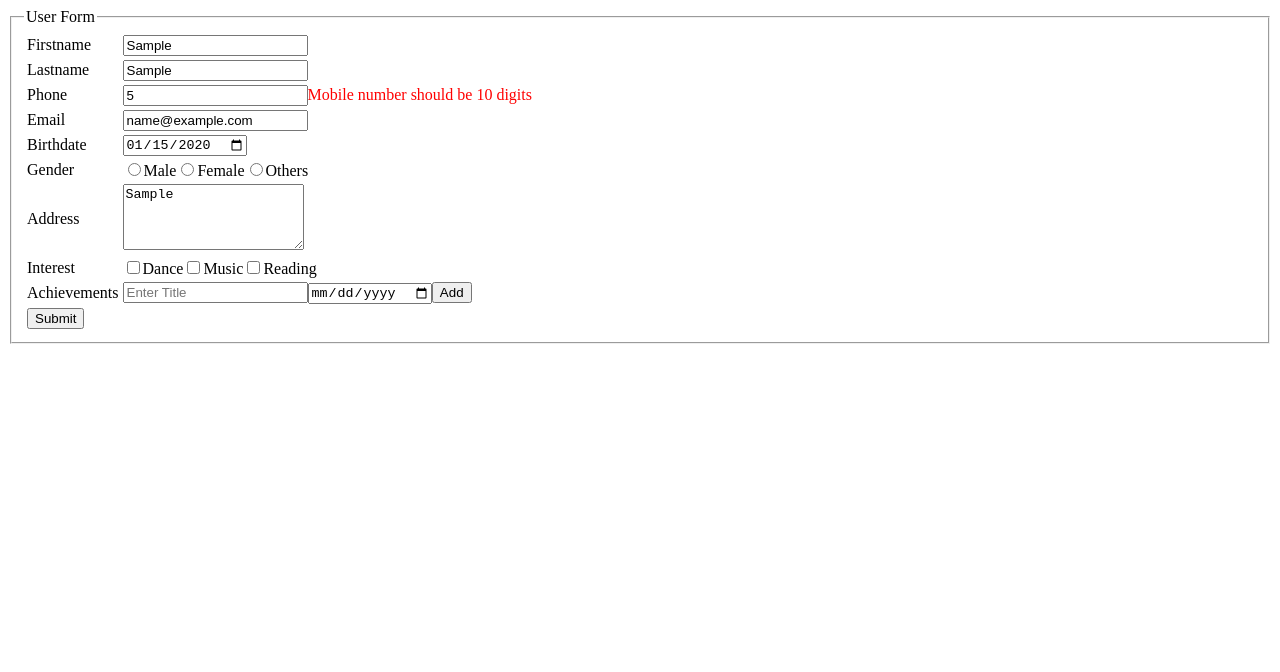
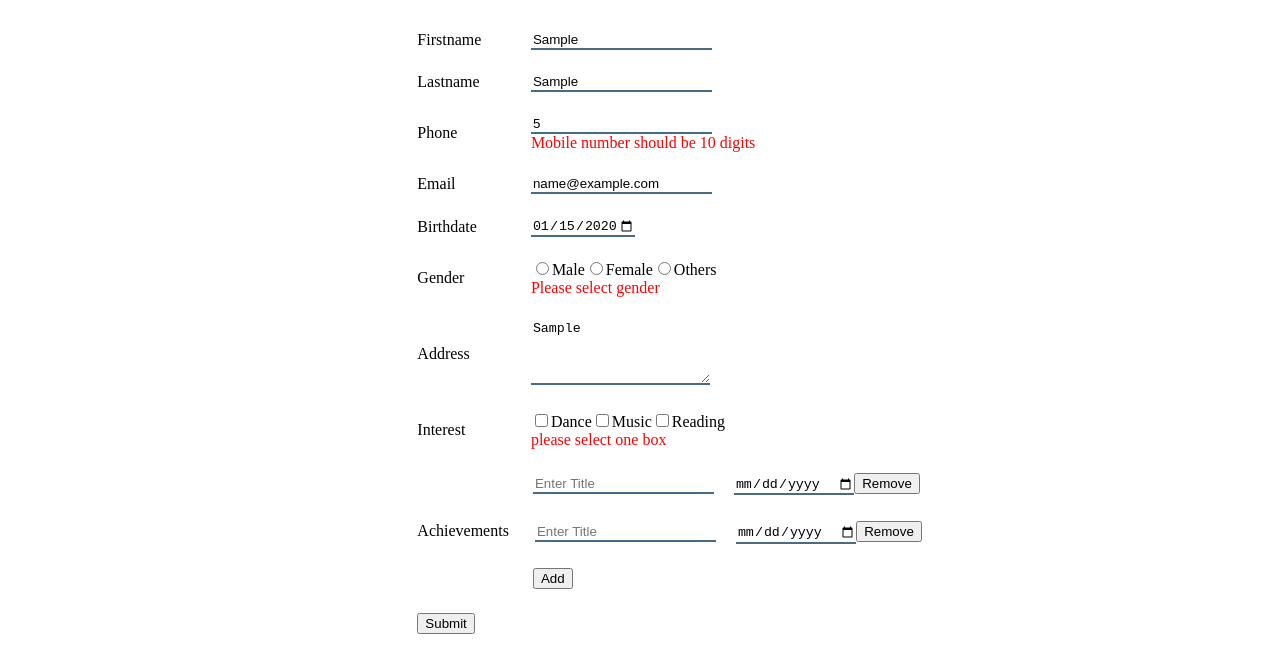
Before and after one commit to vishwa-04/React_practice, a React (Create React App) app: page /userForm in a window 1280 px wide. Both pictures are taken after typing "Sample", "Sample", "5", "name@example.com", "2020-01-15", "Sample" into the empty fields and a click on the button "Add". Shown: the top 672 px of the page. Built offline with nearby package versions, Linux system fonts and the light colour scheme.

Commit message:
add and remove button

```diff
--- a/src/index.js
+++ b/src/index.js
@@ -12,6 +12,7 @@ import UserData from './pages/Component/UserData';
 import UserPost from './pages/Component/UserPost';
 import UserComment from './pages/Component/UserComment';
 import UserForm from './pages/Component/UserForm';
+import CreatePost from './pages/Component/CreatePost';
 const router = createBrowserRouter([
   {
     path: "/",
@@ -38,6 +39,10 @@ const router = createBrowserRouter([
  {
   path:"/userForm",
   element:<UserForm />
+ },
+ {
+  path:'/createPost',
+  element:<CreatePost />
  }
 ]);
 
--- a/src/pages/Component/UserForm.js
+++ b/src/pages/Component/UserForm.js
@@ -2,19 +2,40 @@ import { useEffect, useState } from "react";
 import "../userData/css/form.css";
 function UserForm() {
   const initialValues = {
-    gender:"Male",
+    gender: "",
     firstname: "",
     lastname: "",
     mobile: "",
     email: "",
+    interest: [],
     birthdate: "",
     address: "",
+    achTitle:[]
+
   };
   const [formValues, setFormValues] = useState(initialValues);
   const [formError, setFormError] = useState({});
   const [isSubmit, setIsSubmit] = useState(false);
-  const [achievement , setAchievement] = useState([''])
+  const [achievement, setAchievement] = useState([{service:""}]);
 
+  function handleAdd() {
+    console.log("Clicked!!!");
+    const addAchievement = [...achievement, []];
+    setAchievement(addAchievement);
+  }
+  function handleServiceChange(e,index) {
+    const {name,value} = e.target
+    const list = [...achievement]
+    list[index][name]=value;
+    setAchievement(list)
+  }
+function handleRemove(index){
+  console.log("removed" + index)
+  const list = [...achievement]
+  console.log([...achievement])
+  list.splice(index,1)
+  setAchievement(list);
+}
   function submitHandle(e) {
     e.preventDefault();
 
@@ -22,12 +43,11 @@ function UserForm() {
     setFormError(validate(formValues));
     setIsSubmit(true);
   }
-  useEffect(()=>{
-    console.log(formError);
-if(Object.keys(formError).length === 0 && isSubmit){
-  console.log(formValues );
+  useEffect(() => {
+    if (Object.keys(formError).length === 0 && isSubmit) {
+      console.log(formValues);
     }
-  },[formError])
+  }, [formError]);
   const handleChange = (e) => {
     const { name, value } = e.target;
     setFormValues({ ...formValues, [name]: value });
@@ -42,9 +62,8 @@ if(Object.keys(formError).length === 0 && isSubmit){
     }
     if (values.mobile === "") {
       errors.mobile = "Mobile number is required";
-    }
-    else if(values.mobile.length > 10 || values.mobile.length < 10){
-      errors.mobile = "Mobile number should be 10 digits"
+    } else if (values.mobile.length > 10 || values.mobile.length < 10) {
+      errors.mobile = "Mobile number should be 10 digits";
     }
     if (values.email === "") {
       errors.email = "Email is required";
@@ -55,24 +74,29 @@ if(Object.keys(formError).length === 0 && isSubmit){
     if (values.birthdate === "") {
       errors.birthdate = "Birthdate is required";
     }
-    if(values.gender.checked){
-      errors.gender = "Please select gender"
+    if (!values.gender) {
+      errors.gender = "Please select gender";
     }
+    if (document.querySelectorAll("input:checked").length === 0) {
+      errors.check = "please select one box";
+    }
+    if(values.achTitle === ""&& values.achTitle.length<=1){
+      errors.achTitle = "Please add some achievement"
+    }
+    // console.log(checked,"checkbox value")
 
-else if ((values.birthdate)<1980){
-  console.log((values.birthdate)>1980)
-errors.birthdate = "Enter birthdate between 1980 and 2020"
-}
-
-    console.log(errors);
+    // console.log(errors);
     return errors;
   };
   return (
-    <div>
-      {Object.keys(formError).length === 0 && isSubmit ? (<div>Registered Successfully</div>):""}
+    <div className="box">
+      {Object.keys(formError).length === 0 && isSubmit ? (
+        <div>Registered Successfully</div>
+      ) : (
+        ""
+      )}
       <form onSubmit={submitHandle}>
-        <fieldset>
-          <legend>User Form</legend>
+        <div className="container">
           <table>
             <tbody>
               <tr>
@@ -87,7 +111,7 @@ errors.birthdate = "Enter birthdate between 1980 and 2020"
                     value={formValues.firstname}
                     onChange={handleChange}
                   ></input>
-                  <span className="errorStyle">{formError.firstname}</span>
+                  <div className="errorStyle">{formError.firstname}</div>
                 </td>
               </tr>
               <tr>
@@ -102,7 +126,7 @@ errors.birthdate = "Enter birthdate between 1980 and 2020"
                     value={formValues.lastname}
                     onChange={handleChange}
                   ></input>
-                  <span className="errorStyle">{formError.lastname}</span>
+                  <div className="errorStyle">{formError.lastname}</div>
                 </td>
               </tr>
               <tr>
@@ -117,7 +141,7 @@ errors.birthdate = "Enter birthdate between 1980 and 2020"
                     value={formValues.mobile}
                     onChange={handleChange}
                   ></input>
-                  <span className="errorStyle">{formError.mobile}</span>
+                  <div className="errorStyle">{formError.mobile}</div>
                 </td>
               </tr>
               <tr>
@@ -132,7 +156,7 @@ errors.birthdate = "Enter birthdate between 1980 and 2020"
                     value={formValues.email}
                     onChange={handleChange}
                   ></input>
-                  <span className="errorStyle">{formError.email}</span>
+                  <div className="errorStyle">{formError.email}</div>
                 </td>
               </tr>
               <tr>
@@ -143,10 +167,12 @@ errors.birthdate = "Enter birthdate between 1980 and 2020"
                   <input
                     type="date"
                     name="birthdate"
+                    min="1980-01-01"
+                    max="2020-12-31"
                     value={formValues.birthdate}
                     onChange={handleChange}
                   ></input>
-                  <span className="errorStyle">{formError.birthdate}</span>
+                  <div className="errorStyle">{formError.birthdate}</div>
                 </td>
               </tr>
               <tr>
@@ -154,13 +180,28 @@ errors.birthdate = "Enter birthdate between 1980 and 2020"
                   <label>Gender</label>
                 </td>
                 <td>
-                  <input type="radio" name="gender" value="Male" onChange={handleChange}/>
+                  <input
+                    type="radio"
+                    name="gender"
+                    value="Male"
+                    onChange={handleChange}
+                  />
                   Male
-                  <input type="radio" name="gender" value="Female" onChange={handleChange} />
+                  <input
+                    type="radio"
+                    name="gender"
+                    value="Female"
+                    onChange={handleChange}
+                  />
                   Female
-                  <input type="radio" name="gender" value="Others" onChange={handleChange}/>
+                  <input
+                    type="radio"
+                    name="gender"
+                    value="Others"
+                    onChange={handleChange}
+                  />
                   Others
-                  <span className="errorStyle">{formError.gender}</span>
+                  <div className="errorStyle">{formError.gender}</div>
                 </td>
               </tr>
               <tr>
@@ -176,7 +217,7 @@ errors.birthdate = "Enter birthdate between 1980 and 2020"
                     value={formValues.address}
                     onChange={handleChange}
                   ></textarea>
-                  <span className="errorStyle">{formError.address}</span>
+                  <div className="errorStyle">{formError.address}</div>
                 </td>
               </tr>
               <tr>
@@ -186,40 +227,65 @@ errors.birthdate = "Enter birthdate between 1980 and 2020"
                 <td>
                   <input
                     type="checkbox"
-                    id="interest1"
-                    name="dance"
+                    id="dance"
+                    className="check"
+                    name="interest"
                     value="dance"
+                    onChange={handleChange}
                   />
                   Dance
                   <input
                     type="checkbox"
-                    id="interest2"
-                    name="music"
+                    id="music"
+                    className="check"
+                    name="interest"
                     value="music"
+                    onChange={handleChange}
                   />
                   Music
                   <input
                     type="checkbox"
-                    id="interest3"
-                    name="reading"
+                    id="reading"
+                    className="check"
+                    name="interest"
                     value="reading"
+                    onChange={handleChange}
                   />
                   Reading
+                  <div className="errorStyle">{formError.check}</div>
                 </td>
               </tr>
               <tr>
                 <td>
                   <label>Achievements</label>
                 </td>
+                {achievement.map((data, i) => {
+                  console.log(data.i,"map")
+                  return (
+                    <>
+                      <div>
                         <td>
+                          {" "}
                           <input
                             type="text"
                             placeholder="Enter Title"
                             name="achTitle"
-                  ></input>
+                            value = {data.achTitle}
+                            onChange =  {(e) => handleServiceChange(e,i)}
+                          />
                           <input type="date" name="achDate" />
-                  <button>Add</button>
+                          {achievement.length > 1 && <button onClick={() => handleRemove(i)}>Remove</button>}
                         </td>
+                      </div>
+                    </>
+                  );
+                })}
+                <tr>
+                  <td>
+                  <div className="errorStyle">{formError.achTitle}</div>
+                    <button onClick={() => handleAdd()}>Add</button>
+                  </td>
+                </tr>
               </tr>
               <tr>
                 <td>
@@ -228,7 +294,7 @@ errors.birthdate = "Enter birthdate between 1980 and 2020"
               </tr>
             </tbody>
           </table>
-        </fieldset>
+        </div>
       </form>
     </div>
   );
--- a/src/pages/Component/UserPost.js
+++ b/src/pages/Component/UserPost.js
@@ -41,6 +41,7 @@ function UserPost() {
     }, [])
     return <>
            <Link to={'/user'}><button>Go Back</button></Link>
+           <Link to={'/createPost'}><button>Create Post</button></Link>
         {
             post.slice(0,visible).map((curPost) => {
                 const { userId, id, title, body, } = curPost;
--- a/src/pages/userData/css/form.css
+++ b/src/pages/userData/css/form.css
@@ -6,3 +6,36 @@ input::-webkit-inner-spin-button {
 .errorStyle{
   color:red
 }
+tr,td,table{
+  /* border: 2px solid black; */
+  margin-left: 5%;
+  margin-bottom: 5%;
+  padding: 10px 10px;
+}
+.container{
+  /* border: 2px solid black; */
+/* width: fit-content; */
+  display: flex;
+  justify-content: center;
+}
+input[type=text] {
+  border: none;
+  border-bottom: 2px solid rgb(69, 109, 136);
+  margin-right: 20px;
+}
+input[type=number] {
+  border: none;
+  border-bottom: 2px solid rgb(69, 109, 136);
+}
+input[type=email] {
+  border: none;
+  border-bottom: 2px solid rgb(69, 109, 136);
+}
+input[type=date] {
+  border: none;
+  border-bottom: 2px solid rgb(69, 109, 136);
+}
+textarea{
+  border: none;
+  border-bottom: 2px solid rgb(69, 109, 136);
+}
```
Also changed, not shown: src/pages/Component/CreatePost.js (added, +59 -0 lines), src/pages/userData/css/post.css (+1 -11 lines). Lines whose indentation alone changed are shown as unchanged.
